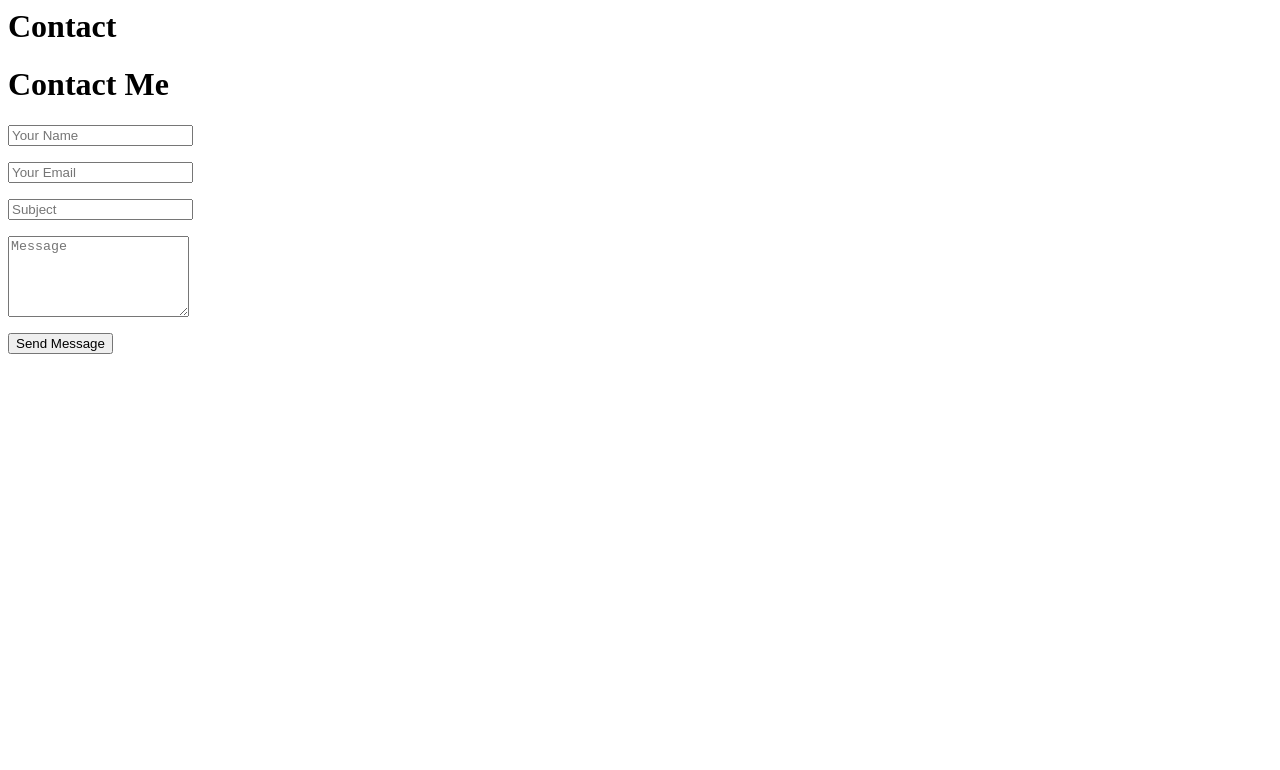
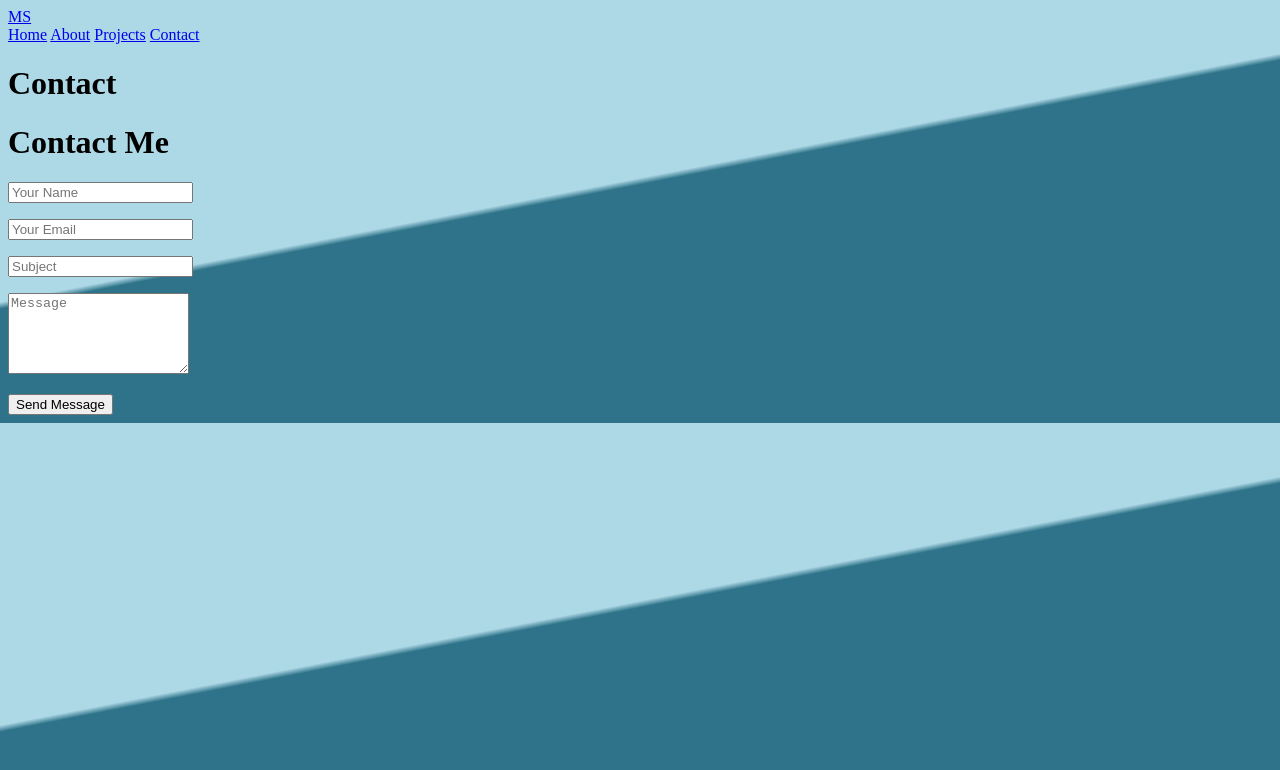
Before and after one commit to Mahaha333/PortfolioWebsite, a plain HTML site: page contact.html in a window 1280 px wide. Drawn offline with nearby package versions, Linux system fonts and the light colour scheme.

Commit message:
Update contact.html

```diff
--- a/contact.html
+++ b/contact.html
@@ -1,3 +1,26 @@
+<!DOCTYPE html>
+<html>
+    <head>
+        <meta charset="UTF-8">
+        <title>Contact - Maha Shahid</title>
+        <link href='https://unpkg.com/boxicons@2.1.4/css/boxicons.min.css' rel='stylesheet'>
+      </head>
+    <body>
+        <header class="menu-bar">
+            <a href="#" class="logo">MS</a>
+            <nav class="contactNavbar">
+                <a href="home.html">Home</a>
+                <a href="about.html">About</a>
+                <a href="projects.html">Projects</a>
+                <a href="contact.html" class="active">Contact</a>
+            </nav>
+        </header>
+        <style>
+            body{
+                background: rgb(173,216,230);
+        background: linear-gradient(169deg, rgba(173,216,230,1) 45%, rgba(46,115,137,1) 46%);
+            }
+        </style>
         <div class="container-fluid py-5" id="contact">
             <div class="container">
                 <div class="position-relative d-flex align-items-center justify-content-center">
@@ -42,3 +65,5 @@
                 </div>
             </div>
         </div>
+    </body>
+</html>
```
Lines whose indentation alone changed are shown as unchanged.
